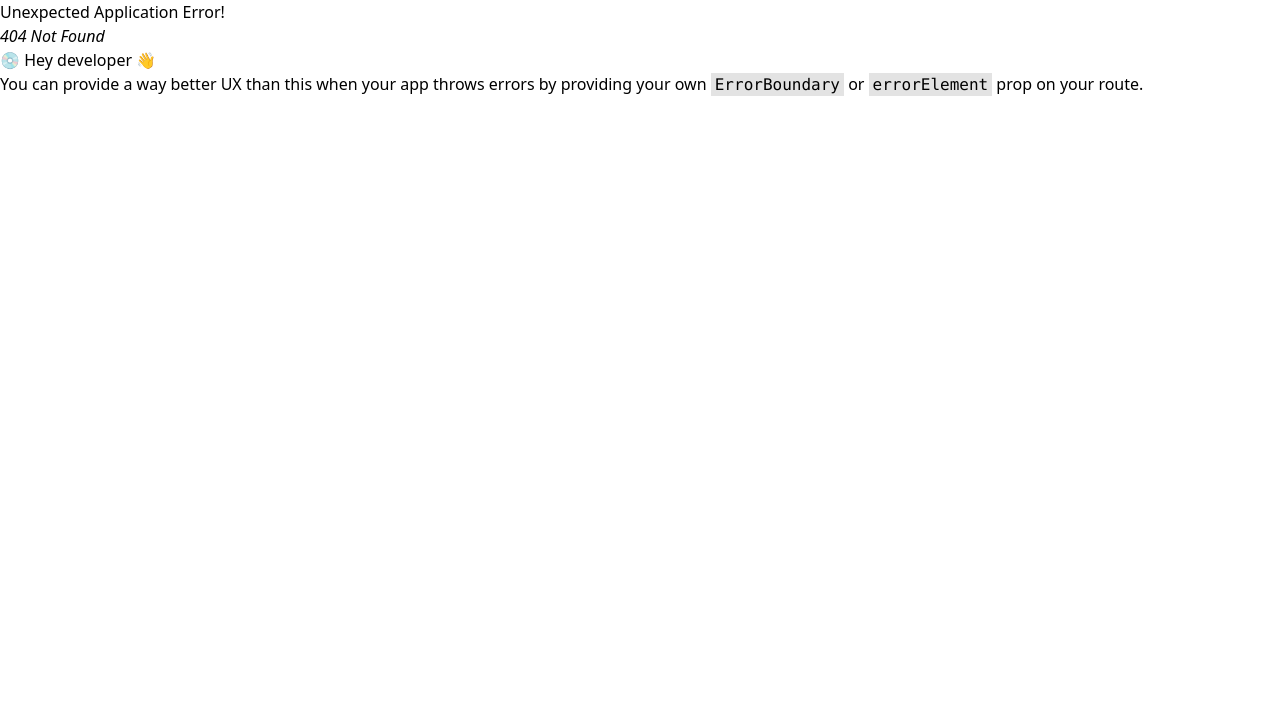
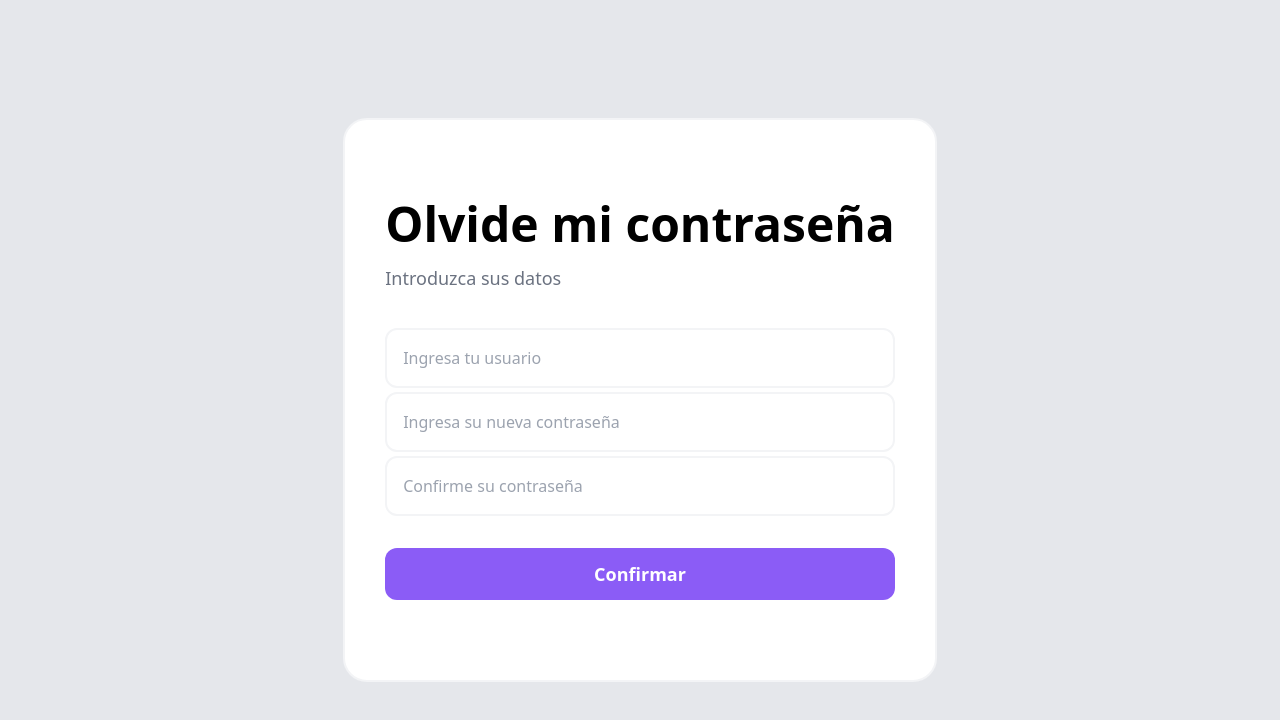
Before and after one commit to mois452b/gestion-escuela, a React (Vite) app: page /forget-password in a window 1280 px wide. Before the commit this address had no page. Shown: the top 720 px of the page. Built offline with nearby package versions, Linux system fonts and the light colour scheme.

Commit message:
Vista para login forget register

```diff
--- a/src/App.jsx
+++ b/src/App.jsx
@@ -3,6 +3,7 @@ import { Home } from "./views/home"
 import { Register } from "./views/register"
 
 import { Login } from './views/login'
+import { ForgetPassword } from "./views/forgetPassword"
 
 function App() {
 
@@ -18,6 +19,10 @@ function App() {
     {
       path: "/login",
       element: <Login />
+    },
+    {
+      path: "/forget-password",
+      element: <ForgetPassword />
     }
   ])
 
--- a/src/views/login.jsx
+++ b/src/views/forgetPassword.jsx
@@ -1,12 +1,11 @@
 
-
-export function Login(){
-    return <>
+export function ForgetPassword() {
+    return (
         <div className = "flex w-full h-screen bg-gray-200">
 
-            <div className="w-full flex items-center justify-center lg:w-1/2 ">
+        <div className="w-full flex items-center justify-center lg:w-full ">
             <div className="bg-white px-10 py-20 rounded-3xl border-2 border-gray-100">
-                    <h1 className=" text-5xl font-semibold">Bienvenido</h1>
+                <h1 className=" text-5xl font-semibold">Olvide mi contraseña</h1>
                 <p className="font-medium text-lg text-gray-500 mt-4">Introduzca sus datos</p>
                 <div className="mt-8">
                     <div>
@@ -21,21 +20,25 @@ export function Login(){
                         <label className="text-lg font-medium"></label>
                         <input
                             className="w-full border-2 border-gray-100 rounded-xl p-4 mt-1 bg-transparent focus:outline-none"
-                                placeholder="Ingresa tu contraseña"
+                            placeholder="Ingresa su nueva contraseña"
+                            type="password"
+                        />
+                    </div>
+
+                    <div>
+                        <label className="text-lg font-medium"></label>
+                        <input
+                            className="w-full border-2 border-gray-100 rounded-xl p-4 mt-1 bg-transparent focus:outline-none"
+                            placeholder="Confirme su contraseña"
                             type="password"
                         />
                     </div>
                     <div className="mt-8 flex-col gap-y-4">
-                            <button className="active:scale-[.98] active:durantion-75 hover:scale-[1.01] eas-in-out transition-all py-3 rounded-xl w-full bg-violet-500 text-white text-lg font-bold ">Ingresar</button>
+                        <button className="active:scale-[.98] active:durantion-75 hover:scale-[1.01] eas-in-out transition-all py-3 rounded-xl w-full bg-violet-500 text-white text-lg font-bold ">Confirmar</button>
                     </div>
                 </div>
             </div>
         </div>
-
-            <div className="hidden relative lg:flex h-full w-1/2 items-center justify-center bg-gray-200 ">
-                <div className="w-60 h-60 bg-gradient-to-tr from-green-500 to-violet-500 rounded-full animate-spin"/>
-                <div className="w-full h-1/2 absolute "/>
     </div>
-        </div>
-    </>
+    )
 }
```
Lines whose indentation alone changed are shown as unchanged.
